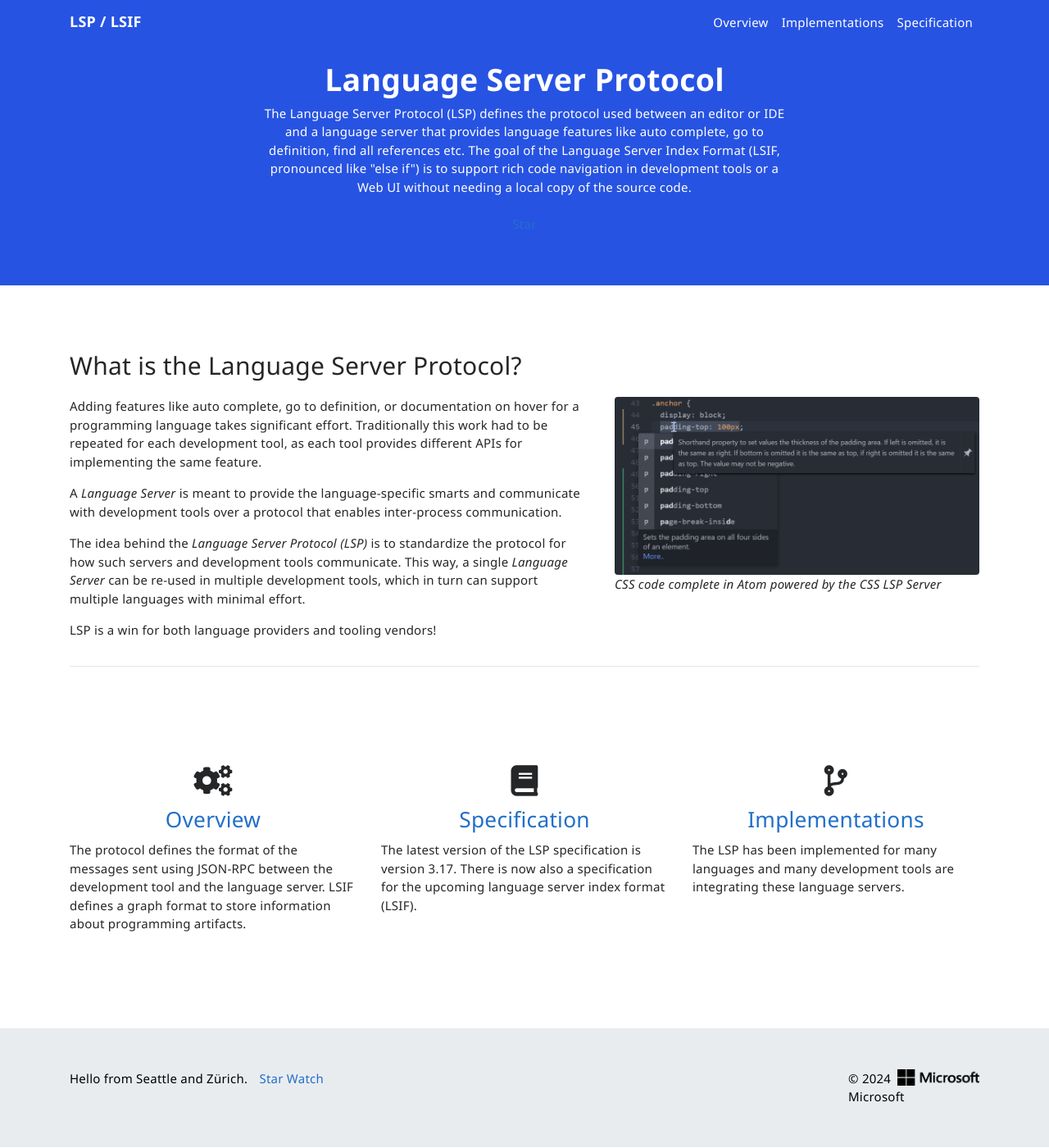
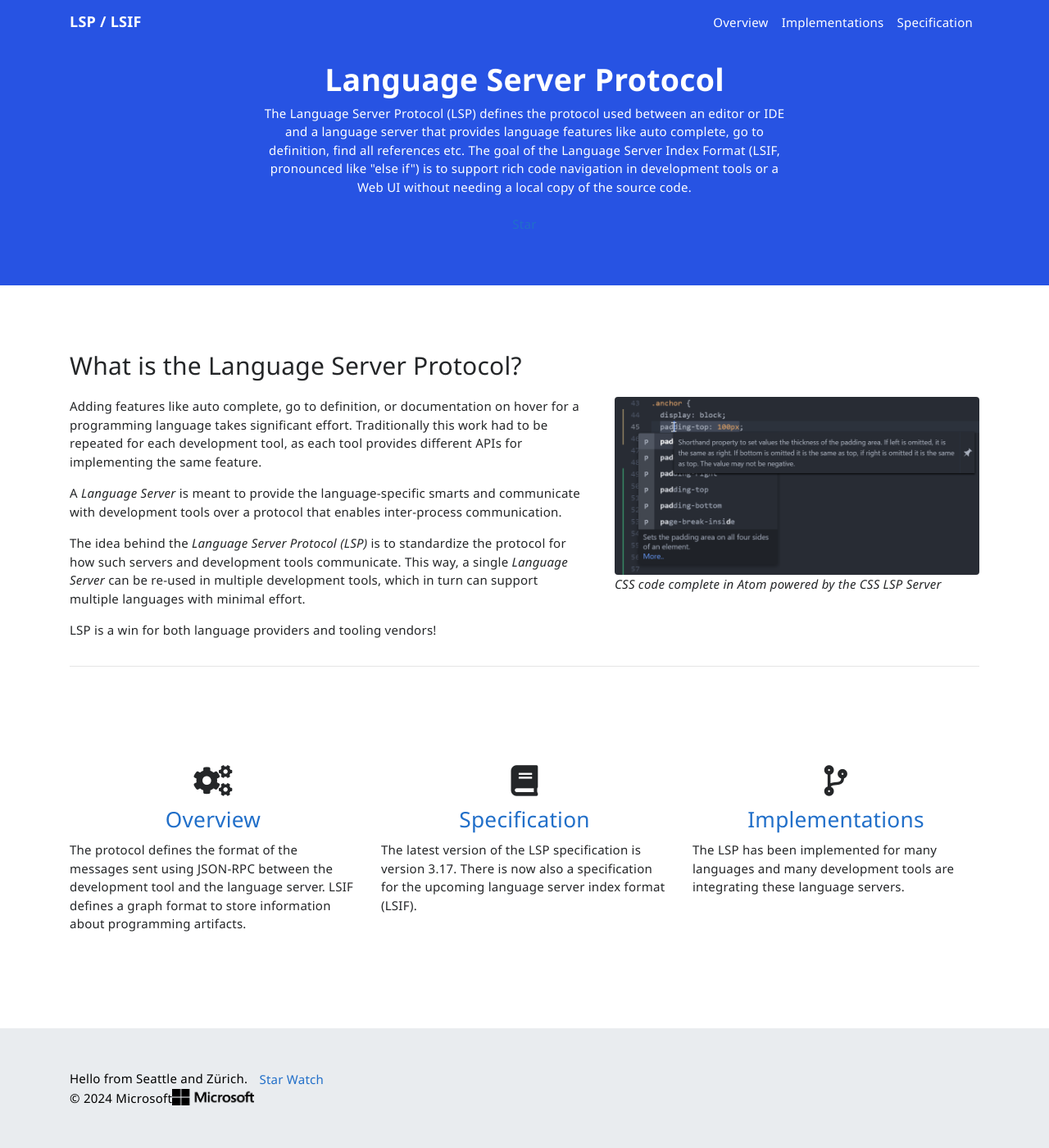
Before and after one commit to microsoft/language-server-protocol, a Jekyll site: the page built from index.html, in a window 1280 px wide and 1400 px high, scrolled down 60 px. Shown: the whole window at 82% size. Built offline with Jekyll 4.4.1, drawn with Linux system fonts in a browser that asks for light colours; nearby versions of some CDN libraries; comment, search, counter and statistics services are not loaded.

Commit message:
fix: footer layout (#1925)

```diff
--- a/_includes/footer.html
+++ b/_includes/footer.html
@@ -14,15 +14,15 @@
                     <li>
                         <span class="message">Hello from Seattle and Zürich.</span>
                     </li>
-                    <li>
+                    <li class="github-button-container">
                         <a class="github-button" href="https://github.com/Microsoft/language-server-protocol" data-icon="octicon-star" data-show-count="true" aria-label="Star Microsoft/language-server-protocol on GitHub">Star</a>
                     </li>
-                    <li>
+                    <li class="github-button-container">
                         <a class="github-button" href="https://github.com/Microsoft/language-server-protocol/subscription" aria-label="Watch Microsoft/language-server-protocol on GitHub">Watch</a>
                     </li>
                 </ul>
             </div>
-            <div class="col-sm-2">
+            <div class="col-sm-4">
                 <ul class="links">
                     <li style="display: none;" >
                         <a id="footer-cookie-link" style="cursor: pointer; padding-right:20px" onclick="manageConsent()"
--- a/css/main.scss
+++ b/css/main.scss
@@ -395,6 +395,10 @@ pre[class=highlight] {
 		padding: 0;
 	}
 
+	.github-button-container {
+		vertical-align: middle;
+	}
+
 	.message {
 		display: inline-block;
 		padding-right: 10px;
@@ -412,7 +416,7 @@ pre[class=highlight] {
 			padding-bottom: 10px;
 
 			@media (min-width: 576px) {
-				display: inline-block;
+				display: inline-flex;
 				padding: 0;
 			}
 		}
```
